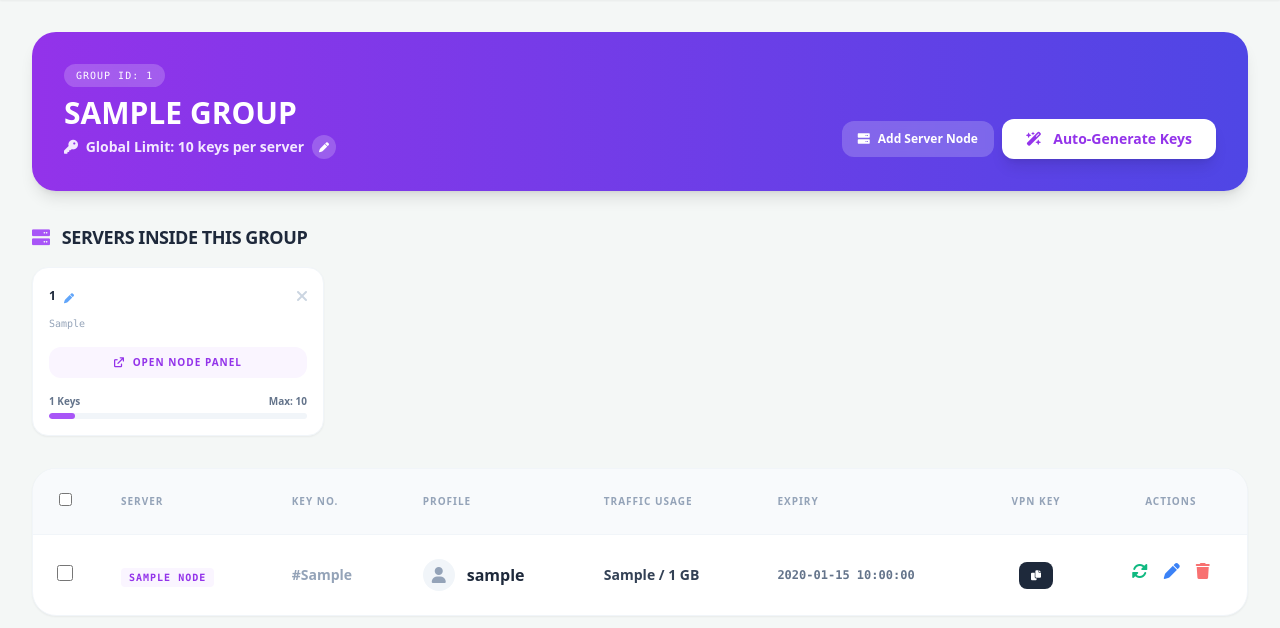
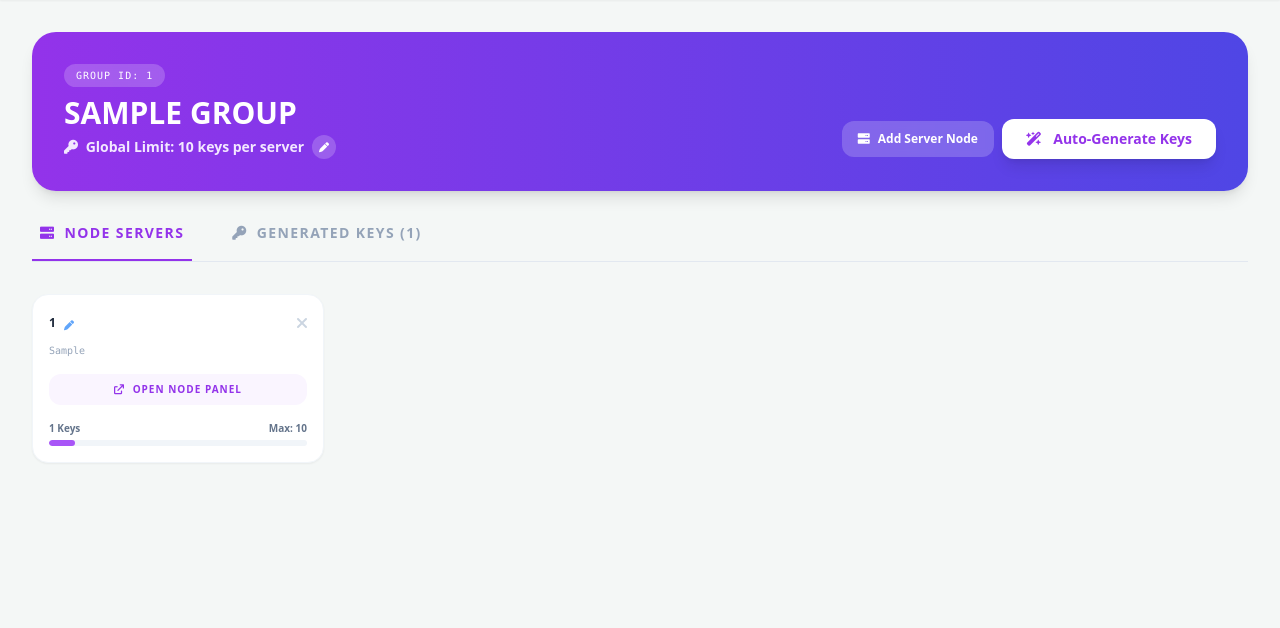
Before and after one commit to chitaw2000/PanelMaster, a Flask app: template templates/group.html in a window 1280 px wide. Shown: the part 53-681 px from the top of the page. Run offline with Flask 3, Linux system fonts and the light colour scheme; the visitor is signed in with stand-in values (Sample User, id 1); the template is opened without the code that fills it: most values are stand-ins (such as "Sample title", 1, 10 or a date in 2020); parts of the project's set-up code (start-up, migrations or seed data) failed here and were passed over; some libraries are stand-ins or nearby versions.

Commit message:
Update group.html

```diff
--- a/templates/group.html
+++ b/templates/group.html
@@ -29,7 +29,12 @@
         </div>
     </div>
 
-    <h3 class="text-lg font-black text-slate-800 mb-4 uppercase tracking-tight"><i class="fa-solid fa-server text-purple-500 mr-2"></i> Servers inside this Group</h3>
+    <div class="border-b border-slate-200 mb-8 flex gap-8 overflow-x-auto whitespace-nowrap">
+        <button id="groupTabBtn-servers" onclick="switchGroupTab('servers')" class="pb-4 px-2 text-sm font-black text-purple-600 border-b-2 border-purple-600 transition tracking-widest uppercase"><i class="fa-solid fa-server mr-1"></i> Node Servers</button>
+        <button id="groupTabBtn-keys" onclick="switchGroupTab('keys')" class="pb-4 px-2 text-sm font-black text-slate-400 hover:text-slate-600 border-b-2 border-transparent transition tracking-widest uppercase"><i class="fa-solid fa-key mr-1"></i> Generated Keys ({{ users|length }})</button>
+    </div>
+
+    <div id="group-tab-servers">
         <div class="grid grid-cols-1 md:grid-cols-3 lg:grid-cols-4 gap-4 mb-8">
             {% for s in server_stats %}
             <div class="bg-white rounded-2xl p-4 border border-slate-100 shadow-sm flex flex-col relative overflow-hidden hover:border-purple-300 transition">
@@ -51,33 +56,47 @@
             <div class="col-span-full p-8 text-center bg-white rounded-2xl border border-slate-100 border-dashed"><p class="text-sm font-bold text-slate-400">No servers added to this auto group yet.</p></div>
             {% endfor %}
         </div>
+    </div>
 
+    <div id="group-tab-keys" class="hidden">
         <form id="bulkForm" action="/bulk_delete" method="POST" onsubmit="return confirm('Delete selected keys?');">
         <div class="bg-white rounded-3xl shadow-sm border border-slate-100 overflow-x-auto"><table class="w-full text-left whitespace-nowrap">
         <thead><tr class="bg-slate-50 border-b border-slate-100 text-[10px] font-black uppercase tracking-widest text-slate-400">
         <th class="p-6 w-10 text-center"><input type="checkbox" onclick="const cb=document.querySelectorAll('input[name=\\'usernames\\']'); cb.forEach(c=>c.checked=this.checked); document.getElementById('delSelectedBtn').classList.toggle('hidden', document.querySelectorAll('input[name=\\'usernames\\']:checked').length===0);"></th>
-    <th class="p-6">Server</th><th class="p-6">Key No.</th><th class="p-6">Profile</th><th class="p-6">Traffic Usage</th><th class="p-6">Expiry</th><th class="p-6 text-center">VPN Key</th><th class="p-6 text-center">Actions <button type="submit" id="delSelectedBtn" class="hidden ml-2 bg-red-500 hover:bg-red-600 text-white px-2 py-1 rounded text-xs font-bold">Del</button></th></tr></thead>
+        <th class="p-6">Server</th><th class="p-6">Global Key No.</th><th class="p-6">Profile</th><th class="p-6">Traffic Usage</th><th class="p-6">Expiry</th><th class="p-6 text-center">VPN Key</th><th class="p-6 text-center">Actions <button type="submit" id="delSelectedBtn" class="hidden ml-2 bg-red-500 hover:bg-red-600 text-white px-2 py-1 rounded text-xs font-bold">Del</button></th></tr></thead>
         <tbody class="divide-y divide-slate-50">
         {% for u in users %}<tr class="hover:bg-slate-50/50 transition-colors {% if u.is_blocked %}opacity-60 bg-red-50/20{% endif %}">
         <td class="p-6 text-center"><input type="checkbox" name="usernames" value="{{ u.username }}" class="w-4 h-4" onchange="document.getElementById('delSelectedBtn').classList.toggle('hidden', document.querySelectorAll('input[name=\\'usernames\\']:checked').length===0)"></td>
         <td class="p-6"><span class="bg-purple-50 text-purple-600 font-mono text-[10px] font-bold px-2 py-1 rounded uppercase tracking-widest">{{ u.node }}</span></td>
-    <td class="p-6 text-slate-400 font-black text-sm">#{{ u.node_key_idx }}</td>
+
+        <td class="p-6 text-slate-400 font-black text-sm">#{{ u.global_key_idx }}</td>
+
         <td class="p-6"><div class="flex items-center gap-3">
-        {% if u.is_blocked %}<div class="w-8 h-8 rounded-full bg-red-100 text-red-600 flex items-center justify-center"><i class="fa-solid fa-ban"></i></div>
-        {% elif u.is_active %}<div class="w-8 h-8 rounded-full bg-emerald-100 text-emerald-600 flex items-center justify-center"><i class="fa-solid fa-bolt"></i></div>
-        {% else %}<div class="w-8 h-8 rounded-full bg-slate-100 text-slate-400 flex items-center justify-center"><i class="fa-solid fa-user"></i></div>{% endif %}
-        <div><p class="font-black text-slate-800 {% if u.is_blocked %}line-through{% endif %}">{{ u.username }}</p></div></div></td>
-    <td class="p-6"><div class="flex flex-col"><span class="font-black text-slate-700 text-sm">{{ u.used_gb_str }} / {{ u.total_gb }} GB</span></div></td>
+            {% if u.is_blocked %}<div class="w-10 h-10 rounded-full bg-red-100 text-red-600 flex items-center justify-center"><i class="fa-solid fa-ban"></i></div>
+            {% elif u.is_active %}<div class="w-10 h-10 rounded-full bg-emerald-100 text-emerald-600 flex items-center justify-center relative shadow-inner"><i class="fa-solid fa-bolt"></i></div>
+            {% elif u.used_bytes == 0 %}<div class="w-10 h-10 rounded-full bg-amber-100 text-amber-600 flex items-center justify-center"><i class="fa-solid fa-hourglass-half"></i></div>
+            {% else %}<div class="w-10 h-10 rounded-full bg-slate-100 text-slate-400 flex items-center justify-center"><i class="fa-solid fa-user"></i></div>{% endif %}
+            <div>
+                <p class="font-black text-slate-800 {% if u.is_blocked %}line-through{% endif %}">{{ u.username }}</p>
+                {% if u.is_blocked %}<p class="text-[10px] font-bold text-red-500 uppercase tracking-widest">🚫 Blocked</p>
+                {% elif u.is_active %}<p class="text-[10px] font-bold text-emerald-500 uppercase tracking-widest">🟢 Online</p>
+                {% elif u.used_bytes == 0 %}<p class="text-[10px] font-bold text-amber-500 uppercase tracking-widest">🟡 Pending</p>
+                {% else %}<p class="text-[10px] font-bold text-slate-400 uppercase tracking-widest">⚪ Offline</p>{% endif %}
+            </div></div></td>
+        <td class="p-6"><div class="flex flex-col"><span class="font-black text-slate-700 text-sm">{{ u.used_gb_str }} / {{ u.total_gb }} GB</span><div class="w-24 h-1.5 bg-slate-100 rounded-full mt-2 overflow-hidden"><div class="h-full bg-blue-500 rounded-full" style="width: {{ (u.used_bytes / (u.total_gb * 1024**3) * 100) if u.total_gb > 0 else 0 }}%"></div></div></div></td>
         <td class="p-6 font-mono text-xs font-bold text-slate-500">{{ u.expire_date }}</td>
         <td class="p-6 text-center"><textarea id="k_{{ loop.index }}" class="hidden">{{ u.actual_key }}</textarea><button type="button" onclick="copyK('k_{{ loop.index }}')" class="bg-slate-800 text-white px-3 py-1.5 rounded-lg text-[10px] font-bold"><i class="fa-solid fa-copy"></i></button></td>
         <td class="p-6 text-center flex justify-center gap-4 items-center">
+            <label class="relative inline-flex items-center cursor-pointer" title="Block User"><input type="checkbox" class="sr-only peer" {% if not u.is_blocked %}checked{% endif %} onchange="submitToggle('{{ u.username }}')"><div class="w-10 h-5 bg-slate-300 peer-focus:outline-none rounded-full peer peer-checked:after:translate-x-full after:content-[''] after:absolute after:top-[2px] after:left-[2px] after:bg-white after:border after:rounded-full after:h-4 after:w-4 after:transition-all peer-checked:bg-emerald-500 shadow-inner"></div></label>
             <button type="button" onclick="openRenew('{{ u.username }}')" class="text-emerald-500 hover:text-emerald-700"><i class="fa-solid fa-rotate"></i></button>
             <button type="button" onclick="openM('{{ u.username }}', '{{ u.total_gb }}', '{{ u.expire_date }}')" class="text-blue-500 hover:text-blue-700"><i class="fa-solid fa-pen"></i></button>
             <button type="button" onclick="if(confirm('Delete {{ u.username }}?')) submitDelete('{{ u.username }}');" class="text-red-400 hover:text-red-600"><i class="fa-solid fa-trash"></i></button>
         </td></tr>{% endfor %}
         </tbody></table></div></form>
     </div>
+</div>
 
+<form id="actionToggleForm" action="" method="POST" class="hidden"></form>
 <form id="actionDeleteForm" action="" method="POST" class="hidden"></form>
 
 <div id="addServerModal" class="hidden fixed inset-0 bg-slate-900/60 backdrop-blur-sm flex items-center justify-center p-4 z-50">
@@ -122,7 +141,11 @@
             <select id="creation_mode" name="creation_mode" onchange="toggleMode()" class="w-full bg-slate-50 border border-slate-100 p-3 rounded-2xl mb-4 text-sm font-bold text-slate-700"><option value="single">Single Key</option><option value="list">Bulk List</option><option value="pattern">Auto-Number</option></select>
             <div id="mode_single" class="block mb-4"><input type="text" name="single_username" placeholder="Username" class="w-full bg-slate-50 border border-slate-100 p-3 rounded-2xl text-sm"></div>
             <div id="mode_list" class="hidden mb-4"><textarea name="list_usernames" rows="3" placeholder="Comma separated or new line" class="w-full bg-slate-50 border border-slate-100 p-3 rounded-2xl text-sm"></textarea></div>
-            <div id="mode_pattern" class="hidden mb-4 grid grid-cols-3 gap-2"><input type="text" name="base_name" placeholder="Prefix" class="w-full bg-slate-50 border border-slate-100 p-3 rounded-2xl text-sm"><input type="number" name="start_num" value="1" class="w-full bg-slate-50 border border-slate-100 p-3 rounded-2xl text-sm"><input type="number" name="qty" value="5" class="w-full bg-slate-50 border border-slate-100 p-3 rounded-2xl text-sm"></div>
+            <div id="mode_pattern" class="hidden mb-4 grid grid-cols-3 gap-2">
+                <input type="text" name="base_name" placeholder="Prefix" class="w-full bg-slate-50 border border-slate-100 p-3 rounded-2xl text-sm">
+                <input type="number" name="start_num" value="1" class="w-full bg-slate-50 border border-slate-100 p-3 rounded-2xl text-sm">
+                <input type="number" name="qty" value="5" class="w-full bg-slate-50 border border-slate-100 p-3 rounded-2xl text-sm">
+            </div>
             <select name="protocol" class="w-full bg-slate-50 border border-slate-100 p-3 rounded-2xl mb-4 text-sm"><option value="v2">VLESS</option><option value="out">Shadowsocks</option></select>
             <div class="flex gap-3 mb-8"><div class="flex-1"><input type="number" step="0.1" name="total_gb" value="50" placeholder="GB" class="w-full bg-slate-50 border border-slate-100 p-3 rounded-2xl"></div><div class="flex-1"><input type="number" name="expire_days" value="30" placeholder="Days" class="w-full bg-slate-50 border border-slate-100 p-3 rounded-2xl" required></div></div>
             <div class="flex justify-end gap-3"><button type="button" onclick="document.getElementById('addUserModal').classList.add('hidden')" class="px-5 py-3 font-bold text-slate-400">Cancel</button><button class="bg-purple-600 text-white px-6 py-3 rounded-xl font-bold">Auto-Generate</button></div>
@@ -155,6 +178,16 @@
 </div>
 
 <script>
+// 🚀 UPDATE: Group Tab အား အလုပ်လုပ်စေသော Script
+function switchGroupTab(tab) {
+    ['servers', 'keys'].forEach(t => {
+        document.getElementById('group-tab-' + t).classList.add('hidden');
+        document.getElementById('groupTabBtn-' + t).className = "pb-4 px-2 text-sm font-black text-slate-400 hover:text-slate-600 border-b-2 border-transparent transition tracking-widest uppercase";
+    });
+    document.getElementById('group-tab-' + tab).classList.remove('hidden');
+    document.getElementById('groupTabBtn-' + tab).className = "pb-4 px-2 text-sm font-black text-purple-600 border-b-2 border-purple-600 transition tracking-widest uppercase";
+}
+
 let checkNodeId = '';
 document.addEventListener('DOMContentLoaded', () => {
     const urlParams = new URLSearchParams(window.location.search);
@@ -203,6 +236,8 @@ function openM(u, g, d) { document.getElementById('mu').innerText = "Edit: " + u
 function closeM() { document.getElementById('m').classList.add('hidden'); }
 function openRenew(u) { document.getElementById('ru').innerText = u; document.getElementById('rf').action = "/renew_user/" + u; document.getElementById('rm').classList.remove('hidden'); }
 function closeRenew() { document.getElementById('rm').classList.add('hidden'); }
+
+function submitToggle(u) { let f = document.getElementById('actionToggleForm'); f.action = '/toggle_user/' + u; f.submit(); }
 function submitDelete(u) { let f = document.getElementById('actionDeleteForm'); f.action = '/delete_user/' + u; f.submit(); }
 </script>
 </body>
```
Lines whose indentation alone changed are shown as unchanged.
